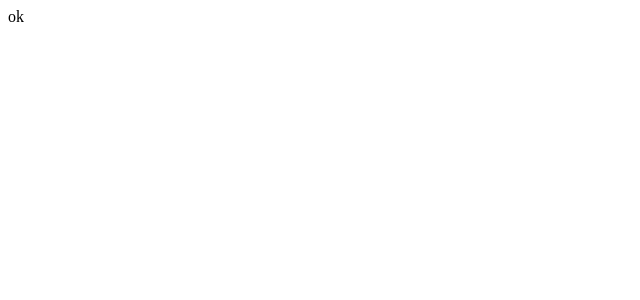
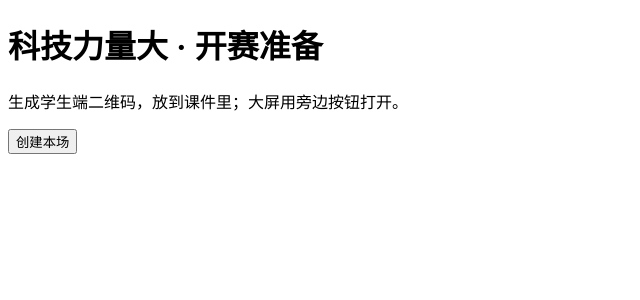
Before and after one commit to liaoyx0218/keji-liliang-scoreboard, a React (Vite) app in the folder client/: page / in a window 1280 px wide. Shown: the top 300 px of the page, without its empty margins (0-640 px from the left). Built offline with nearby package versions, Linux system fonts and the light colour scheme.

Commit message:
feat: teacher create page with QR for slides
Co-authored-by: Cursor <cursoragent@cursor.com>

```diff
--- a/client/package.json
+++ b/client/package.json
@@ -9,15 +9,17 @@
     "test": "vitest run --passWithNoTests"
   },
   "dependencies": {
+    "qrcode.react": "^4.2.0",
     "react": "^18.3.1",
-    "react-dom": "^18.3.1"
+    "react-dom": "^18.3.1",
+    "react-router-dom": "^7.18.4"
   },
   "devDependencies": {
     "@types/react": "^18.3.18",
     "@types/react-dom": "^18.3.5",
     "@vitejs/plugin-react": "^4.3.4",
+    "jsdom": "^26.0.0",
     "typescript": "^5.7.3",
-    "jsdom": "^26.0.0",
     "vite": "^6.0.7",
     "vitest": "^3.0.5"
   }
--- a/client/src/App.tsx
+++ b/client/src/App.tsx
@@ -1,3 +1,24 @@
+import { BrowserRouter, Route, Routes, useParams } from "react-router-dom";
+import { CreatePage } from "./pages/CreatePage";
+
+function RoutePlaceholder({ label }: { label: string }) {
+  const { sessionId } = useParams();
+  return (
+    <main className="page">
+      <p>{label}（占位，Task 8/9）</p>
+      <code>{sessionId}</code>
+    </main>
+  );
+}
+
 export default function App() {
-  return null;
+  return (
+    <BrowserRouter>
+      <Routes>
+        <Route path="/" element={<CreatePage />} />
+        <Route path="/t/:sessionId" element={<RoutePlaceholder label="教师大屏" />} />
+        <Route path="/s/:sessionId" element={<RoutePlaceholder label="学生端" />} />
+      </Routes>
+    </BrowserRouter>
+  );
 }
--- a/client/src/main.tsx
+++ b/client/src/main.tsx
@@ -1,3 +1,4 @@
 import { createRoot } from "react-dom/client";
+import App from "./App";
 
-createRoot(document.getElementById("root")!).render(<div>ok</div>);
+createRoot(document.getElementById("root")!).render(<App />);
--- /dev/null
+++ b/client/src/pages/CreatePage.tsx
@@ -0,0 +1,51 @@
+import { useState } from "react";
+import { QRCodeSVG } from "qrcode.react";
+import { createSession } from "../api";
+
+export function CreatePage() {
+  const [info, setInfo] = useState<{ sessionId: string; studentUrl: string; teacherUrl: string } | null>(
+    null
+  );
+  const [err, setErr] = useState("");
+
+  async function onCreate() {
+    try {
+      setErr("");
+      const data = await createSession();
+      const origin = window.location.origin;
+      setInfo({
+        sessionId: data.sessionId,
+        studentUrl: `${origin}${data.studentPath}`,
+        teacherUrl: `${origin}${data.teacherPath}`,
+      });
+    } catch {
+      setErr("创建失败，请重试");
+    }
+  }
+
+  return (
+    <main className="page create-page">
+      <h1>科技力量大 · 开赛准备</h1>
+      <p>生成学生端二维码，放到课件里；大屏用旁边按钮打开。</p>
+      <button type="button" onClick={onCreate}>
+        创建本场
+      </button>
+      {err && <p className="error">{err}</p>}
+      {info && (
+        <section>
+          <p>学生端链接（唯一）：</p>
+          <code>{info.studentUrl}</code>
+          <button type="button" onClick={() => navigator.clipboard.writeText(info.studentUrl)}>
+            复制链接
+          </button>
+          <div className="qr-wrap">
+            <QRCodeSVG value={info.studentUrl} size={256} />
+          </div>
+          <a href={info.teacherUrl} target="_blank" rel="noreferrer">
+            打开大屏
+          </a>
+        </section>
+      )}
+    </main>
+  );
+}
```
Also changed, not shown: 1 other file (tests, documents, lock files or other folders).
